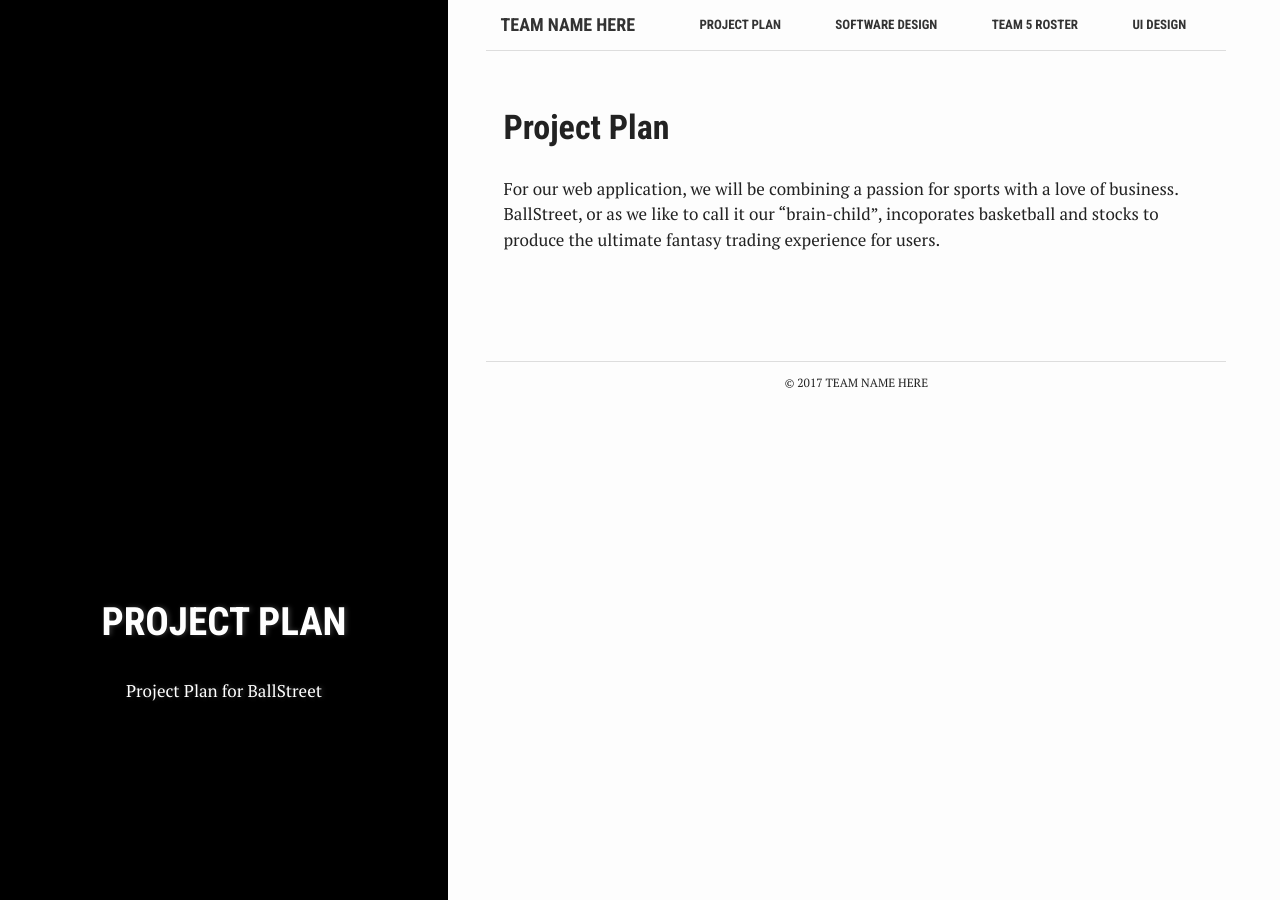
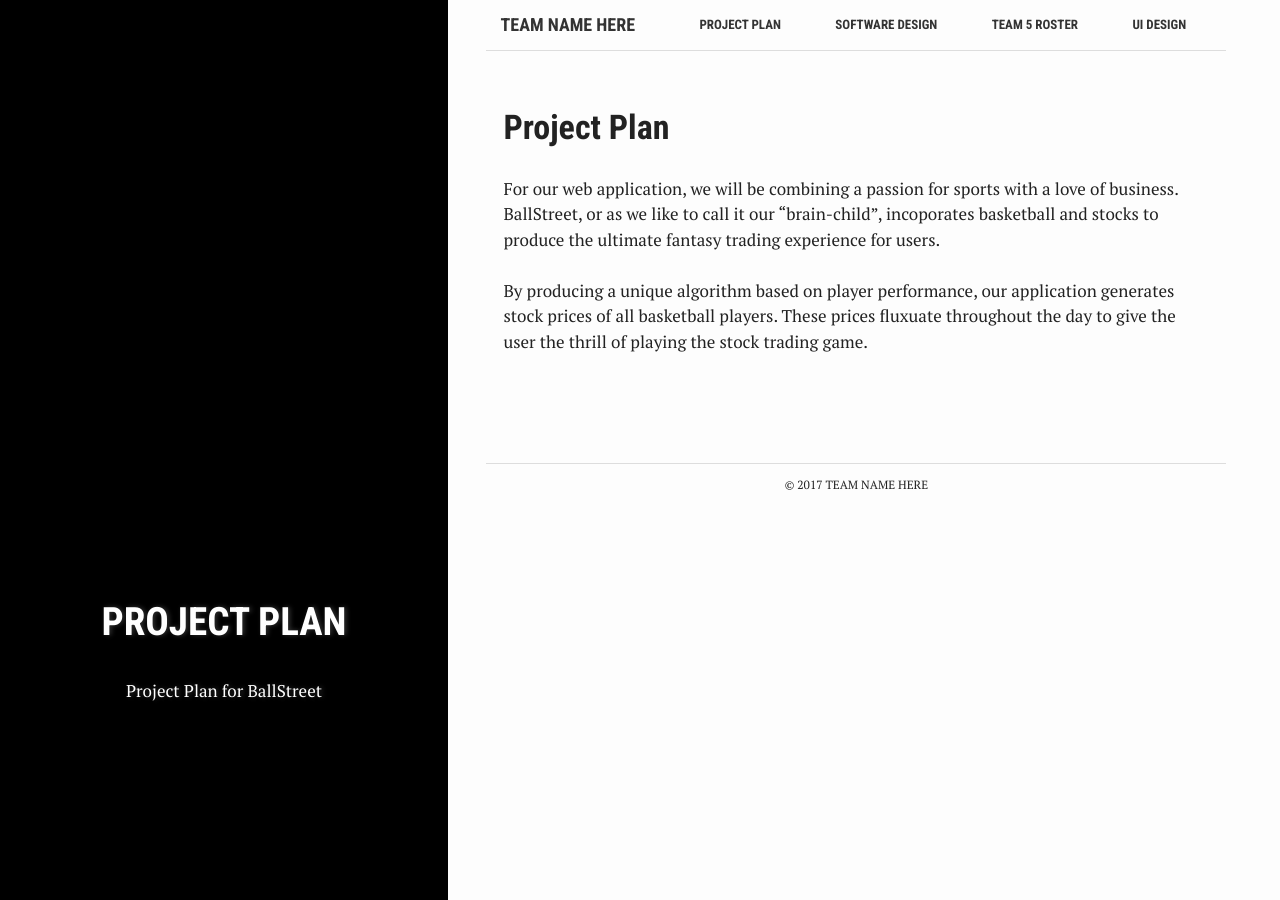
Before and after one commit to ufrauq/Ball-Street, a Jekyll site: the page built from project-plan.md, in a window 1280 px wide. Built offline with Jekyll 4.4.1, drawn with Linux system fonts in a browser that asks for light colours.

Commit message:
Update project-plan.md

```diff
--- a/project-plan.md
+++ b/project-plan.md
@@ -9,3 +9,5 @@ active: Project-Plan
 ---
 # Project Plan
 For our web application, we will be combining a passion for sports with a love of business. BallStreet, or as we like to call it our "brain-child", incoporates basketball and stocks to produce the ultimate fantasy trading experience for users.
+<br><br>
+By producing a unique algorithm based on player performance, our application generates stock prices of all basketball players. These prices fluxuate throughout the day to give the user the thrill of playing the stock trading game.
```
